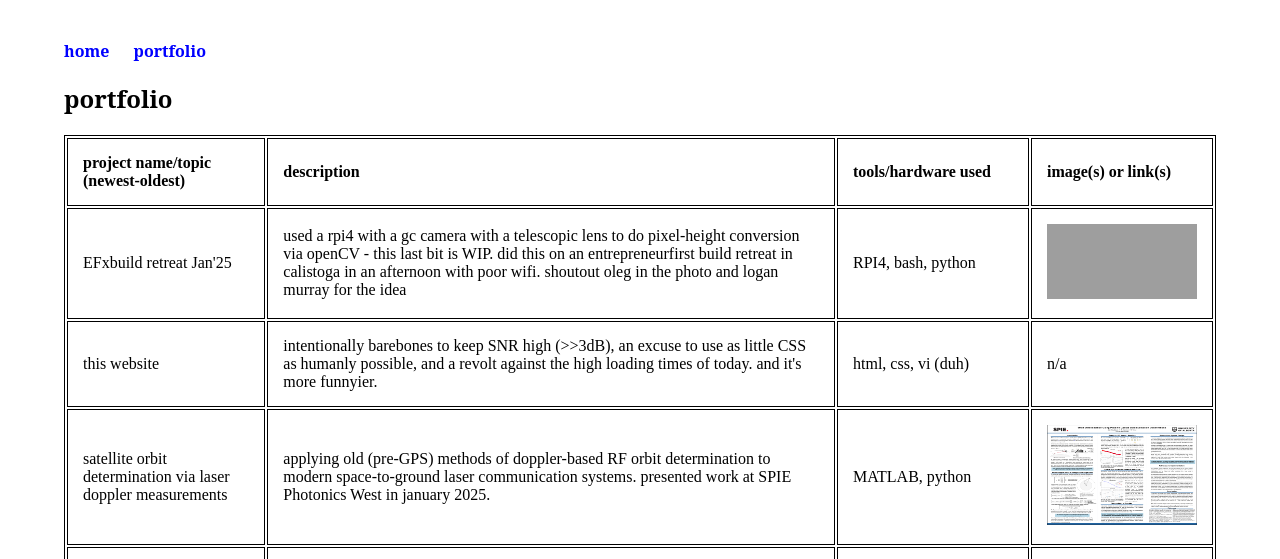
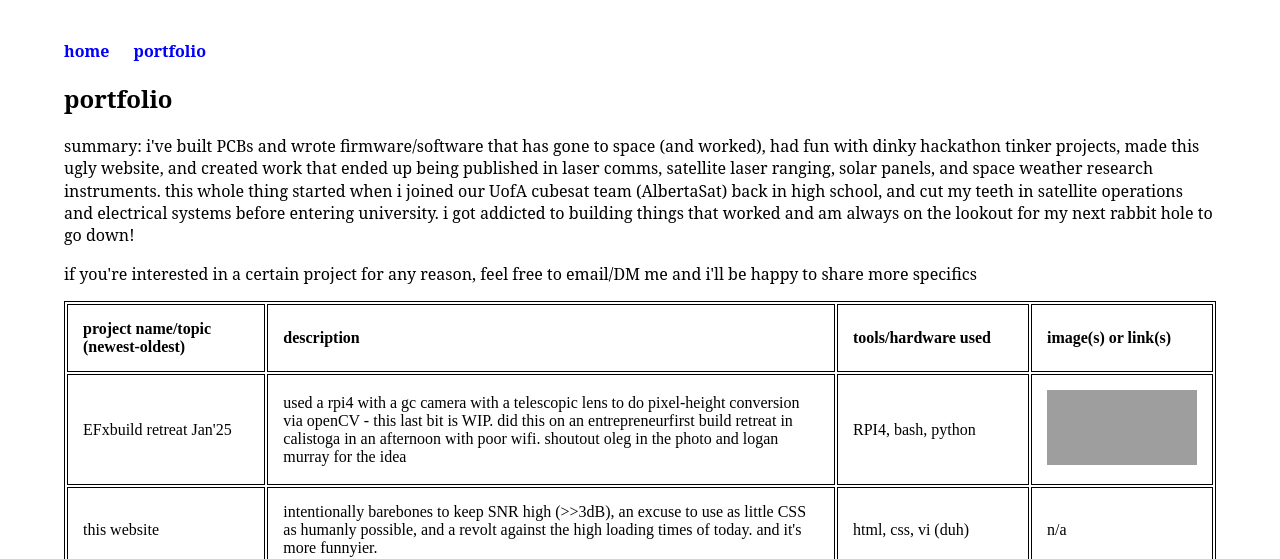
Before and after one commit to ehalliwe/ehalliwe.github.io, a Jekyll site: the page built from portfolio.html, in a window 1280 px wide and 900 px high, cut to the strip 0-559 px from the top of the window. Built offline with Jekyll 4.4.1, drawn with Linux system fonts in a browser that asks for light colours; grey boxes are pictures that could not be loaded.

Commit message:
updating portfolio page

```diff
--- a/portfolio.html
+++ b/portfolio.html
@@ -5,6 +5,10 @@ title: erik halliwell
 <div class="blurb">
 
 	<h2>portfolio</h2>
+
+	<p>summary: i've built PCBs and wrote firmware/software that has gone to space (and worked), had fun with dinky hackathon tinker projects, made this ugly website, and created work that ended up being published in laser comms, satellite laser ranging, solar panels, and space weather research instruments. this whole thing started when i joined our UofA cubesat team (AlbertaSat) back in high school, and cut my teeth in satellite operations and electrical systems before entering university. i got addicted to building things that worked and am always on the lookout for my next rabbit hole to go down!</p>
+
+	<p>if you're interested in a certain project for any reason, feel free to email/DM me and i'll be happy to share more specifics</p>
 
 	<table>
 		<tr>
```
